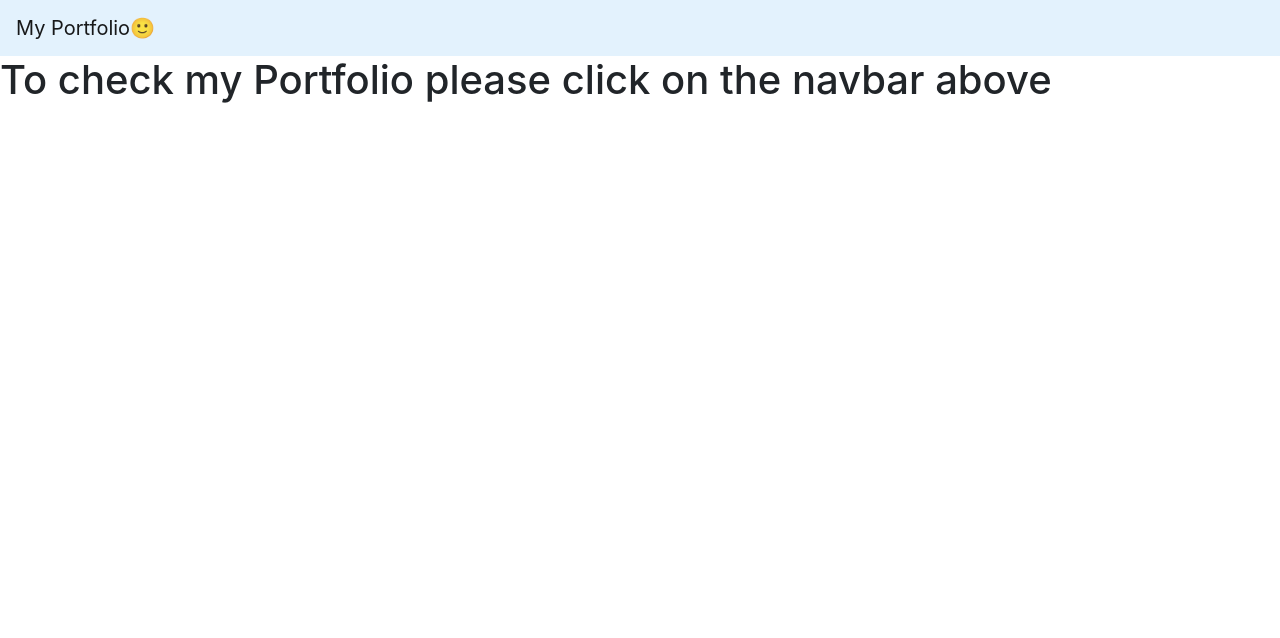
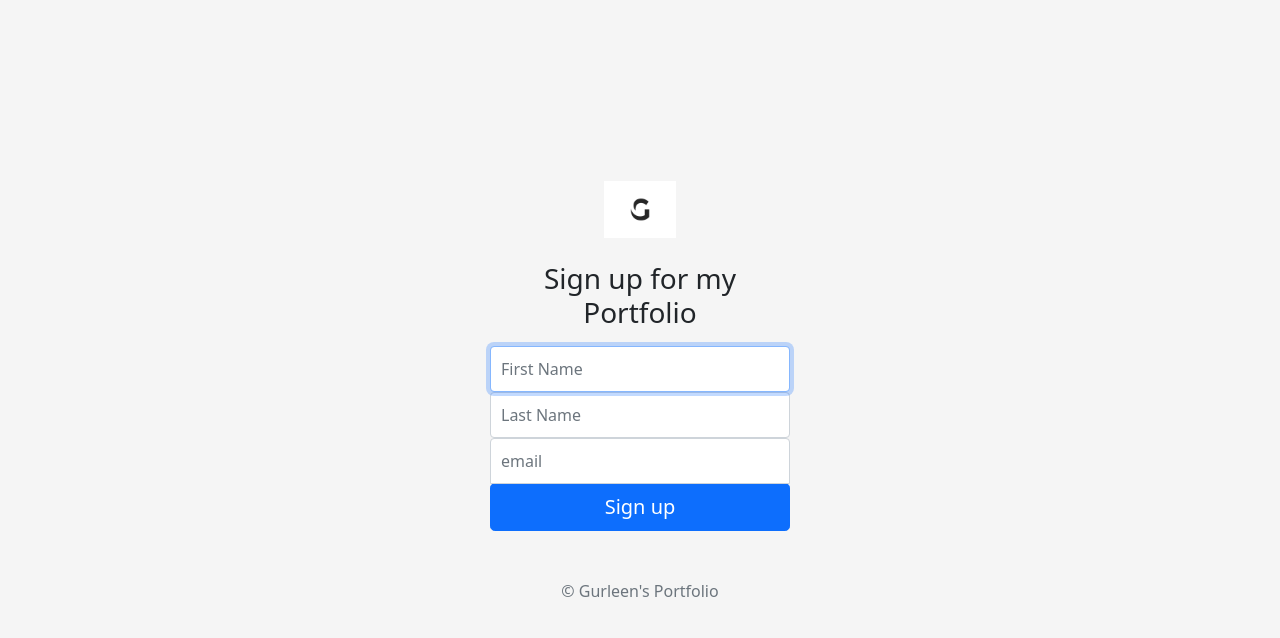
Before and after one commit to GurleenKang/info1213a2, a plain HTML site: page index.html in a window 1280 px wide. Drawn offline with nearby package versions, Linux system fonts and the light colour scheme.

Commit message:
added the changes in the assignment

```diff
--- a/index.html
+++ b/index.html
@@ -1,21 +1,64 @@
-<!DOCTYPE html>
-<html lang="en">
-<head>
-    <meta charset="UTF-8">
-    <meta name="viewport" content="width=device-width, initial-scale=1.0">
-    <title>Portfolio</title>
-    <link rel="stylesheet" href="https://cdn.jsdelivr.net/npm/bootstrap@4.5.3/dist/css/bootstrap.min.css" integrity="sha384-TX8t27EcRE3e/ihU7zmQxVncDAy5uIKz4rEkgIXeMed4M0jlfIDPvg6uqKI2xXr2" crossorigin="anonymous">
+ <!doctype html>
+ <html lang="en">
+   <head>
+     <meta charset="utf-8">
+     <meta name="viewport" content="width=device-width, initial-scale=1">
+     <meta name="description" content="">
+     <meta name="author" content="Mark Otto, Jacob Thornton, and Bootstrap contributors">
+     <meta name="generator" content="Hugo 0.79.0">
+     <title>Sign up</title>
 
-    <!-- <link rel="stylesheet" href="/style.css"> -->
-</head>
-<body>
-    <nav class="navbar navbar-light" style="background-color: #e3f2fd;">
-        <a class="navbar-brand" href="/main.html">My Portfolio🙂</a>
-      </nav>
-    <h1 >To check my Portfolio please click on the navbar above</h1>
+     <link rel="canonical" href="https://getbootstrap.com/docs/5.0/examples/sign-in/">
 
-    <!-- <div id="main_tag">
-        <a href="/main.html" class="dropdown-item">My Portfolio</a>
-    </div> -->
-</body>
-</html>
+
+
+     <!-- Bootstrap core CSS -->
+     <link href="https://cdn.jsdelivr.net/npm/bootstrap@5.0.0-beta1/dist/css/bootstrap.min.css" rel="stylesheet" integrity="sha384-giJF6kkoqNQ00vy+HMDP7azOuL0xtbfIcaT9wjKHr8RbDVddVHyTfAAsrekwKmP1" crossorigin="anonymous">
+
+     <!-- Favicons -->
+ <link rel="apple-touch-icon" href="/docs/5.0/assets/img/favicons/apple-touch-icon.png" sizes="180x180">
+ <link rel="icon" href="/docs/5.0/assets/img/favicons/favicon-32x32.png" sizes="32x32" type="image/png">
+ <link rel="icon" href="/docs/5.0/assets/img/favicons/favicon-16x16.png" sizes="16x16" type="image/png">
+ <link rel="manifest" href="/docs/5.0/assets/img/favicons/manifest.json">
+ <link rel="mask-icon" href="/docs/5.0/assets/img/favicons/safari-pinned-tab.svg" color="#7952b3">
+ <link rel="icon" href="/docs/5.0/assets/img/favicons/favicon.ico">
+ <meta name="theme-color" content="#7952b3">
+
+
+     <style>
+       .bd-placeholder-img {
+         font-size: 1.125rem;
+         text-anchor: middle;
+         -webkit-user-select: none;
+         -moz-user-select: none;
+         user-select: none;
+       }
+
+       @media (min-width: 768px) {
+         .bd-placeholder-img-lg {
+           font-size: 3.5rem;
+         }
+       }
+     </style>
+
+
+     <!-- Custom styles for this template -->
+     <link href="signin.css" rel="stylesheet">
+   </head>
+   <body class="text-center">
+
+ <main class="form-signin">
+   <form>
+     <img class="mb-4" src="/images/logo.jpg" alt="" width="72" height="57">
+     <h1 class="h3 mb-3 fw-normal">Sign up for my Portfolio</h1>
+     <input type="text"  class="form-control top" placeholder="First Name" required autofocus>
+     <input type="text"  class="form-control middle" placeholder="Last Name" required>
+     <input type="email"  class="form-control bottom" placeholder="email" required>
+     <!-- <button class="w-100 btn btn-lg btn-primary" type="submit">Signup</button> -->
+     <a href="/main.html" class="w-100 btn btn-lg btn-primary" type="submit" for="">Sign up</a>
+     <p class="mt-5 mb-3 text-muted">&copy; Gurleen's Portfolio</p>
+   </form>
+</main>
+
+   </body>
+ </html>
--- /dev/null
+++ b/signin.css
@@ -0,0 +1,42 @@
+html,
+body {
+  height: 100%;
+}
+
+body {
+  display: flex;
+  align-items: center;
+  padding-top: 40px;
+  padding-bottom: 40px;
+  background-color: #f5f5f5;
+}
+
+.form-signin {
+  width: 100%;
+  max-width: 330px;
+  padding: 15px;
+  margin: auto;
+}
+.form-signin .checkbox {
+  font-weight: 400;
+}
+.form-signin .form-control {
+  position: relative;
+  box-sizing: border-box;
+  height: auto;
+  padding: 10px;
+  font-size: 16px;
+}
+.form-signin .form-control:focus {
+  z-index: 2;
+}
+.form-signin input[type="email"] {
+  margin-bottom: -1px;
+  border-bottom-right-radius: 0;
+  border-bottom-left-radius: 0;
+}
+.form-signin input[type="password"] {
+  margin-bottom: 10px;
+  border-top-left-radius: 0;
+  border-top-right-radius: 0;
+}
```
Also changed, not shown: images/logo.jpg (added).
